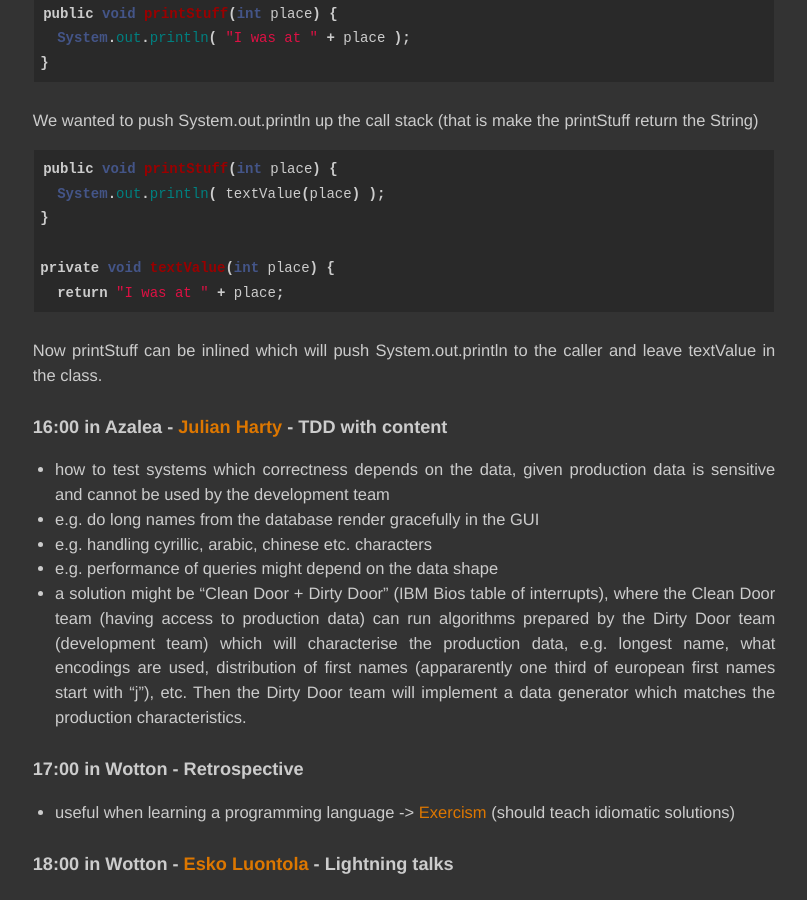
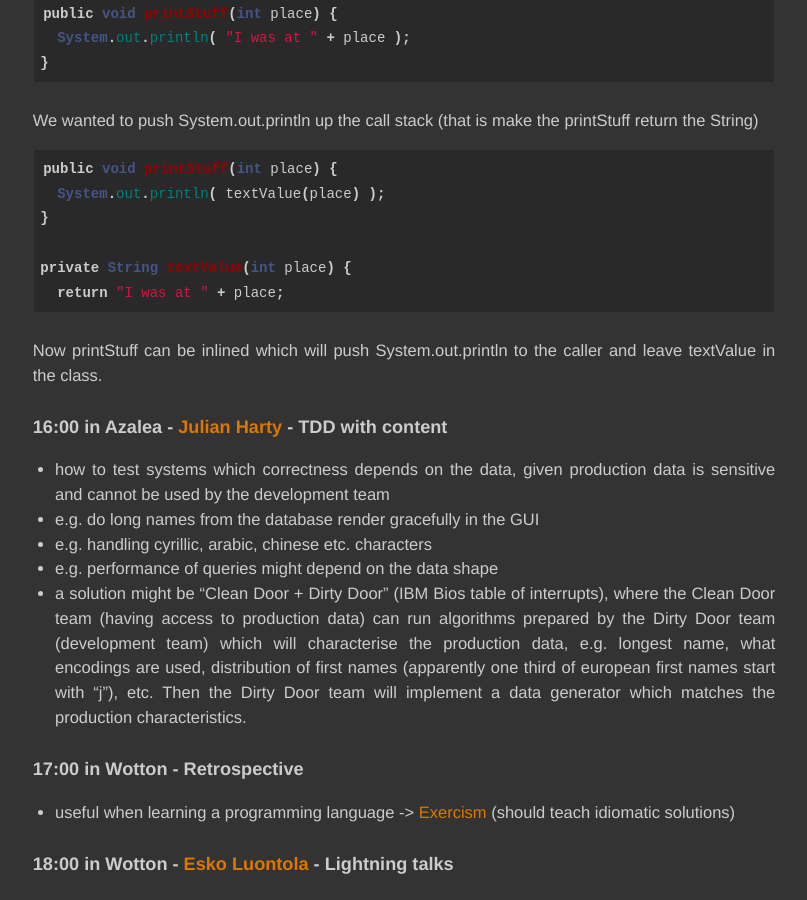
Before and after one commit to unclejamal/unclejamal.github.io, a Jekyll site: the page built from _posts/2017-06-27-socrates-uk.markdown, in a window 1280 px wide and 900 px high, scrolled down 2285 px. Shown: the whole window, without its empty margins (236-1043 px from the left). Built offline with Jekyll 4.4.1, drawn with Linux system fonts in a browser that asks for light colours; Markdown is read by kramdown in place of the engine named in the settings; comment, search, counter and statistics services are not loaded; some of the changed lines change nothing that is shown; some of the changed text lies outside the part shown.

Commit message:
Fix typos in socrates 2017

```diff
--- a/_posts/2017-06-27-socrates-uk.markdown
+++ b/_posts/2017-06-27-socrates-uk.markdown
@@ -82,7 +82,7 @@
   System.out.println( textValue(place) );
 }
 
-private void textValue(int place) {
+private String textValue(int place) {
   return "I was at " + place;
 {% endhighlight %}
 
@@ -94,7 +94,7 @@
 - e.g. do long names from the database render gracefully in the GUI
 - e.g. handling cyrillic, arabic, chinese etc. characters
 - e.g. performance of queries might depend on the data shape
-- a solution might be "Clean Door + Dirty Door" (IBM Bios table of interrupts), where the Clean Door team (having access to production data) can run algorithms prepared by the Dirty Door team (development team) which will characterise the production data, e.g. longest name, what encodings are used, distribution of first names (appararently one third of european first names start with "j"), etc. Then the Dirty Door team will implement a data generator which matches the production characteristics.
+- a solution might be "Clean Door + Dirty Door" (IBM Bios table of interrupts), where the Clean Door team (having access to production data) can run algorithms prepared by the Dirty Door team (development team) which will characterise the production data, e.g. longest name, what encodings are used, distribution of first names (apparently one third of european first names start with "j"), etc. Then the Dirty Door team will implement a data generator which matches the production characteristics.
 
 
 ### 17:00 in Wotton - Retrospective
@@ -173,10 +173,10 @@
 
 
 {% highlight java %}
-First-level bounded contexts (public) -> Second-level bounded contexts
+First-level (public) bounded contexts -> Second-level bounded contexts
 -----------------------------------------------------------------------
-Catalog -> Media Product Tax PRicing Availability
-Delivery -> Avail Distribution
+Catalog -> Media, Product, Tax, Pricing, Availability
+Delivery -> Availability, Distribution
 Order -> Mailer
 Cart -> Promotions
 Payments
@@ -191,10 +191,10 @@
 
 ### 14:00 in Azalea - [Ian Russell](https://twitter.com/ijrussell) -  Strategic Domain Driven Design
 - [https://github.com/lscc/socrates-uk/wiki/Strategic-Domain-Driven-Design](https://github.com/lscc/socrates-uk/wiki/Strategic-Domain-Driven-Design)
-- Domain -> SubDomains (Core Supporting Generic)
-- bounded Context
+- domain -> subdomains (core, supporting, generic)
+- bounded context
 - ubiquitous language
-- Context Map -> Shared Kernel, Anti-Corruption Layer, Customer-Supplier
+- dontext map -> shared kernel, anti-corruption layer, customer-supplier
 
 
 ### 15:00 in the garden - [Aki Salmi](https://twitter.com/rinkkasatiainen) - How to make a safe space
@@ -203,7 +203,7 @@
 
 ### 16:00 in 1877 (posh) - XP Cards [Dionatan Moura](https://twitter.com/dionatanmoura) - Extreme Programming Playing Cards
 - made by Industrial Logic - [link](https://www.industriallogic.com/blog/xp-playing-cards)
-- game master puts a Problem Card on the table
+- game master plays a Problem Card on the table
 - players try to act by presenting a Solution Card or a Value Card
 - discussion follows what's the best response to the Problem
 
```
